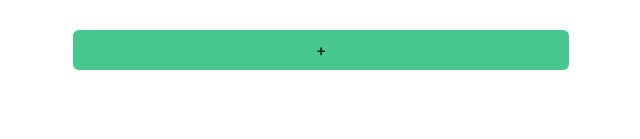
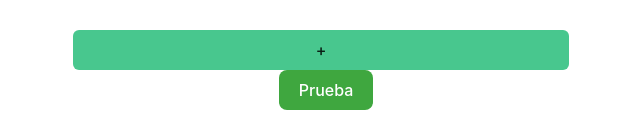
Before and after one commit to Leandro-Barral/WebYMobile_UT4_TAGrupal_1, a React (Vite) app in the folder UT4_TAGrupal_1/: page / in a window 1280 px wide. Shown: the part 913-1052 px from the top of the page, without its empty margins (319-959 px from the left). Before the commit the page ends 1015 px from the top, so only its background shows below. Built offline with nearby package versions, Linux system fonts and the light colour scheme; a web font is replaced by a local one.

Commit message:
Se crea el boton

```diff
--- a/UT4_TAGrupal_1/src/App.jsx
+++ b/UT4_TAGrupal_1/src/App.jsx
@@ -2,6 +2,7 @@ import { useState } from 'react'
 import reactLogo from './assets/react.svg'
 import viteLogo from '/vite.svg'
 import './App.css'
+import Boton from './components/Boton'
 
 function App() {
   const [count, setCount] = useState(0)
@@ -134,6 +135,7 @@ function App() {
           </footer>
         </div>
       </div>
+      <Boton label='Prueba' />
     </div>
   )
 }
--- a/UT4_TAGrupal_1/src/components/Boton/index.jsx
+++ b/UT4_TAGrupal_1/src/components/Boton/index.jsx
@@ -0,0 +1,12 @@
+import react from 'react';
+import styles from './index.module.css';
+
+const Boton = ({ onClick, label }) => {
+    return (
+        <button className={styles.boton} onClick={onClick}>
+            {label}
+        </button>
+    );
+}
+
+export default Boton;
--- /dev/null
+++ b/UT4_TAGrupal_1/src/components/Boton/index.module.css
@@ -0,0 +1,13 @@
+.boton {
+    background-color: rgb(63, 167, 63);
+    color: white;
+    padding: 10px 20px;
+    border: none;
+    border-radius: 8px;
+    cursor: pointer;
+    margin-left: 10px;
+}
+
+.boton:hover {
+    transform: scale(1.05);
+}
```
